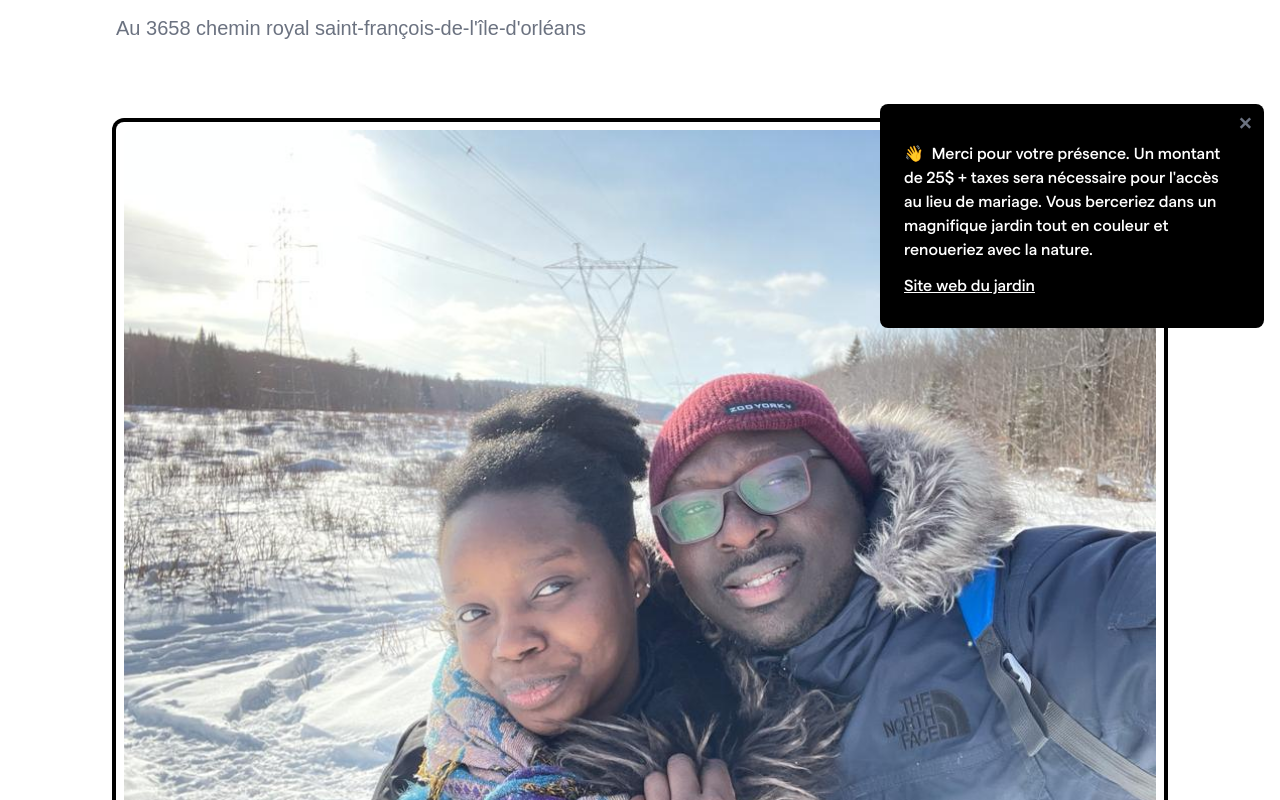
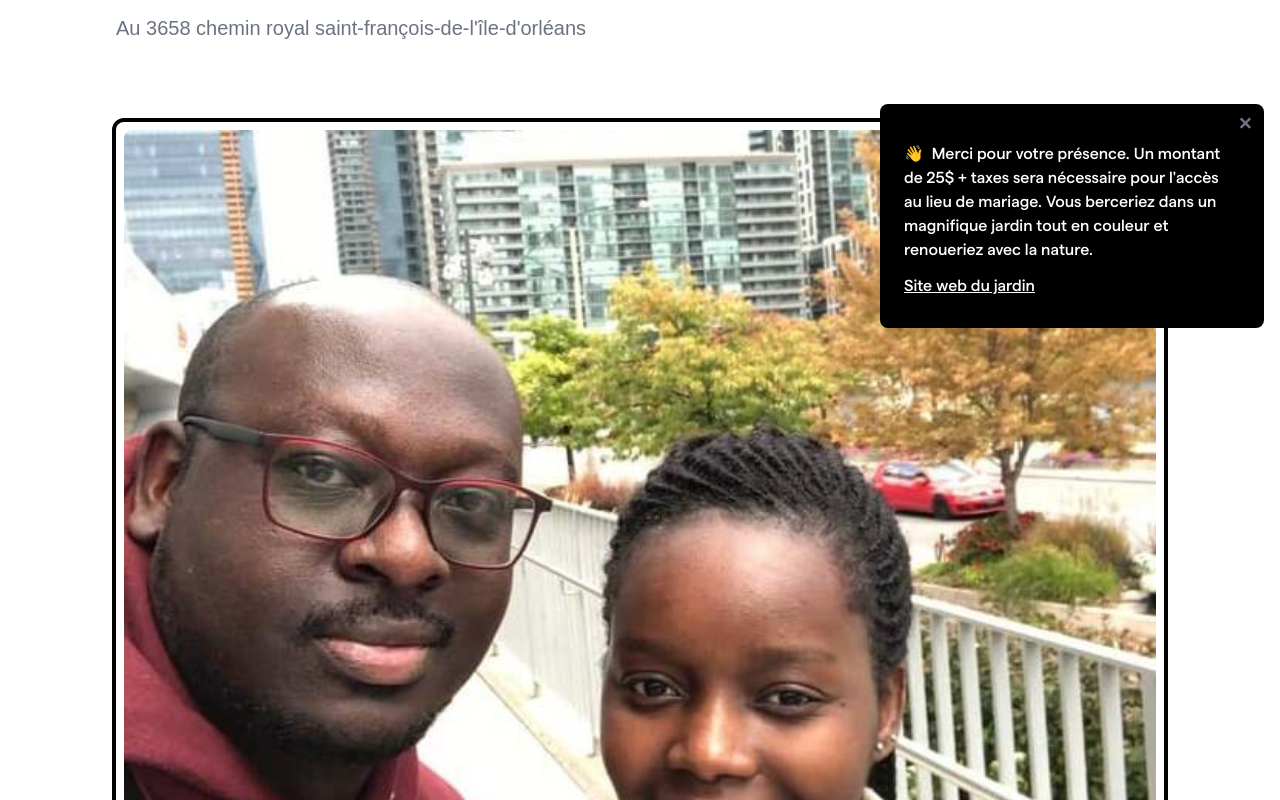
Before and after one commit to adeleroi/frontend-mariage, a React (Create React App) app: page /agenda in a window 1280 px wide. Shown: the part 440-1240 px from the top of the page. Built offline with nearby package versions, Linux system fonts and the light colour scheme; a web font is replaced by a local one.

Commit message:
replace cropted photo

```diff
--- a/src/views/agenda.js
+++ b/src/views/agenda.js
@@ -1,8 +1,8 @@
 import * as React from 'react'
 import { useMap } from './save-the-date'
-import Neige from '../image/neige.jpeg'
+// import Neige from '../image/neige.jpeg'
 // import Coeur from '../image/coeur.jpeg'
-// import Ville from '../image/ville.jpeg'
+import Ville from '../image/ville.jpeg'
 import { H1, H4 } from '../components/typography'
 import { Cutdown, HorizontalCutdown } from '../components/cutdown'
 
@@ -48,7 +48,7 @@ export const Agenda = () => {
             <div className="flex flex-col 2xl:flex-row 2xl:mt-32 mt-20">
                 <div className="mr-12 w-full 2xl:w-4/5 mb-12 ">
                     <div  className="rounded-lg p-2 ring-4 ring-black" style={{position:"sticky",  top: "0px"}}>
-                        <img src={Neige} className="h-full w-full rounded-lg focus-ring" alt="cheval"/>
+                        <img src={Ville} className="h-full w-full rounded-lg focus-ring" alt="cheval"/>
                     </div>
                 </div>
                 <div>
```
Also changed, not shown: src/image/ville.jpeg.
